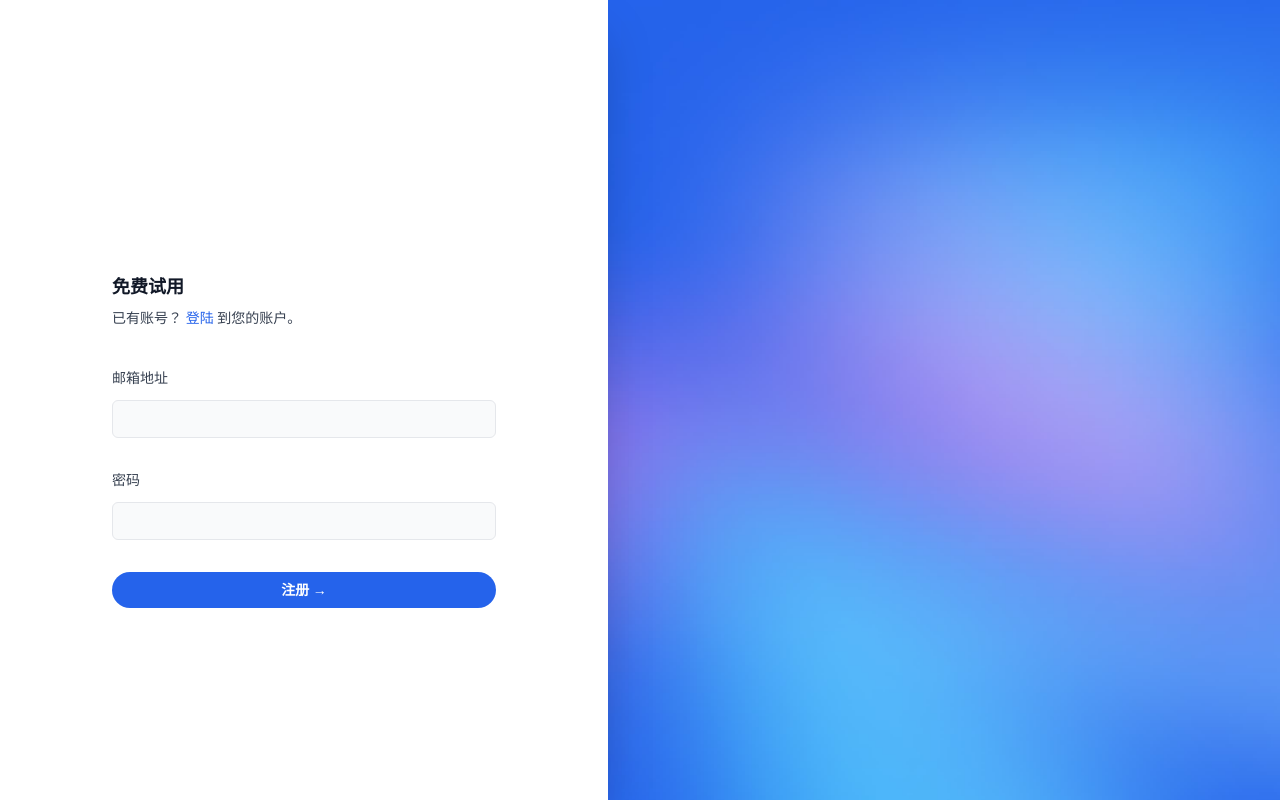
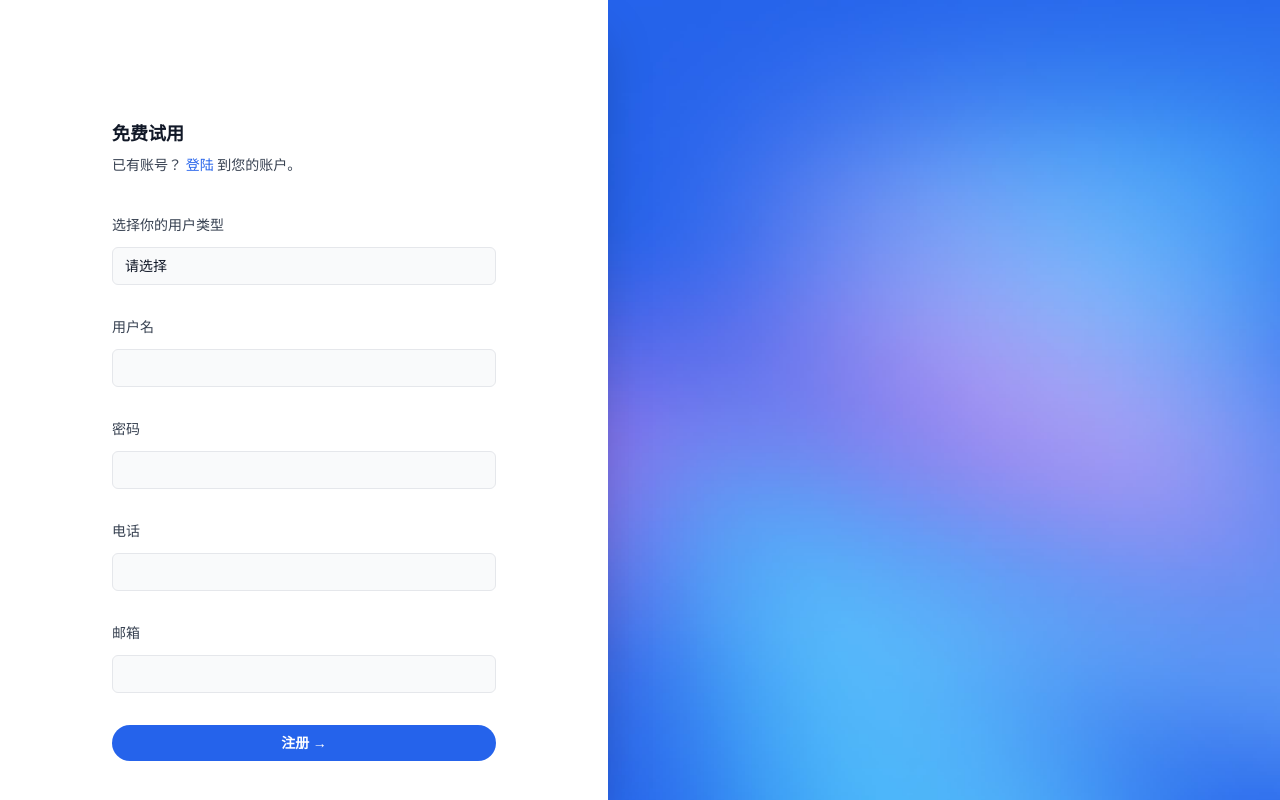
Before and after one commit to pkuSoftwareTeamWaterProof/forwardingQuotationPlatformFront, a Next.js app: page /register in a window 1280 px wide. Built offline with nearby package versions, Linux system fonts and the light colour scheme.

Commit message:
Fix logic on register

```diff
--- a/src/app/(auth)/register/page.tsx
+++ b/src/app/(auth)/register/page.tsx
@@ -16,7 +16,9 @@ export default function Register() {
   let [registerInfo, setRegisterInfo] = useState({
     username: '',
     password: '',
-    type: 'customer'
+    role: '',
+    telephone:'',
+    email:''
   })
   return (
     <SlimLayout>
@@ -51,12 +53,28 @@ export default function Register() {
           })
         }}
           >
+        <SelectField
+          className="col-span-full"
+          label="选择你的用户类型"
+          name="role"
+          autoComplete="organization-title"
+          value={registerInfo.role}
+          onChange={(e) => setRegisterInfo({
+            ...registerInfo,
+            role: e.target.value
+          })}
+          required
+        >
+          <option selected>请选择</option>
+          <option>customer</option>
+          <option>forwarder</option>
+        </SelectField>
         <TextField
           className="col-span-full"
-          label="邮箱地址"
-          name="email"
-          type="email"
-          autoComplete="email"
+          label="用户名"
+          name="username"
+          type="username"
+          autoComplete="username"
           value={registerInfo.username}
           onChange={(e) => setRegisterInfo({
             ...registerInfo,
@@ -77,7 +95,37 @@ export default function Register() {
           })}
           required
         />
+        <TextField
+          className="col-span-full"
+          label="电话"
+          name="telephone"
+          type="telephone"
+          autoComplete="tel"
+          value={registerInfo.telephone}
+          onChange={(e) => setRegisterInfo({
+            ...registerInfo,
+            telephone: e.target.value
+          })}
+          required
+        />
+        <TextField
+          className="col-span-full"
+          label="邮箱"
+          name="email"
+          type="email"
+          autoComplete="email"
+          value={registerInfo.email}
+          onChange={(e) => setRegisterInfo({
+            ...registerInfo,
+            email: e.target.value
+          })}
+          required
+        />
         <div className="col-span-full">
+          <Link
+            href="/login"
+            className="font-medium text-blue-600 hover:underline"
+          >
             <Button
               type="submit"
               variant="solid"
@@ -88,6 +136,7 @@ export default function Register() {
                 注册 <span aria-hidden="true">&rarr;</span>
               </span>
             </Button>
+          </Link>
         </div>
       </form>
     </SlimLayout>
```
Lines whose indentation alone changed are shown as unchanged.
